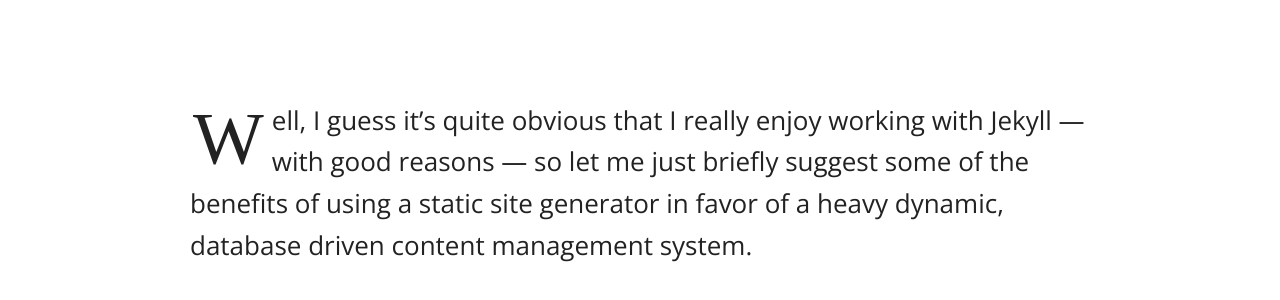
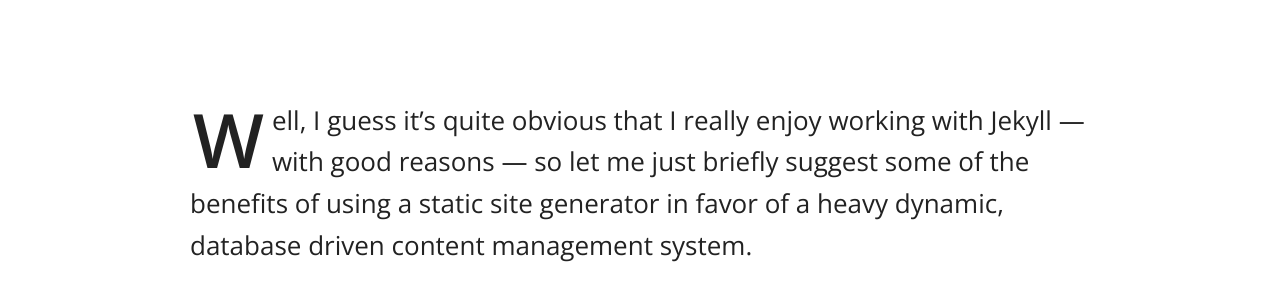
Before and after one commit to HungryMinds/blog, a Jekyll site: the page built from _posts/2014-07-23-why-jekyll.md, in a window 1280 px wide. Shown: the part 352-652 px from the top of the page. Built offline with Jekyll 4.4.1, drawn with Linux system fonts in a browser that asks for light colours; nearby versions of some CDN libraries; comment, search, counter and statistics services are not loaded.

Commit message:
Remote serif as first letter

```diff
--- a/_layouts/post.html
+++ b/_layouts/post.html
@@ -17,7 +17,7 @@ Description: Awesome dude, awesome life
 -->
 <head>
 {% include head.html %}
-{% if site.dropcap %}<style type="text/css">@media only screen and (min-width:43.75em){.notepad-post-content div>p:first-child:first-letter{float:left;font-size:4.688rem;line-height:4.375rem;padding-top:.25rem;padding-right:.5rem;padding-left:.188rem;font-family:serif}}</style>{% endif %}
+{% if site.dropcap %}<style type="text/css">@media only screen and (min-width:43.75em){.notepad-post-content div>p:first-child:first-letter{float:left;font-size:4.688rem;line-height:4.375rem;padding-top:.25rem;padding-right:.5rem;padding-left:.188rem;    font-weight: 600;}}</style>{% endif %}
 </head>
 <body class="post-template" itemscope itemtype="http://schema.org/WebPage">
 {% if page.imagefeature %}
```
